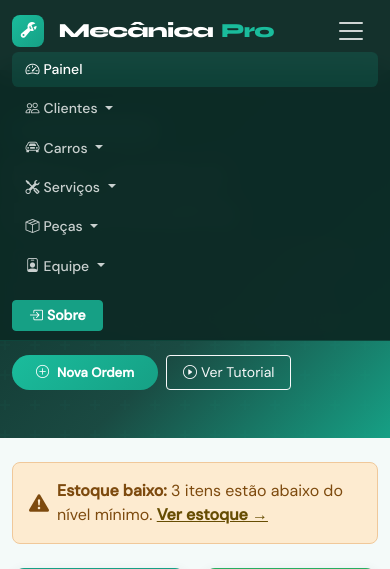
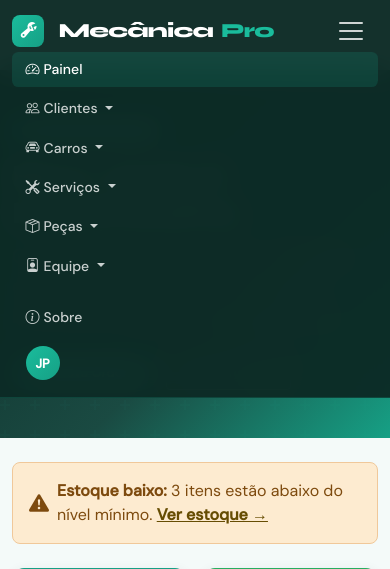
Before and after one commit to ThallesSorrilha/Oficina_Mecanica_DJango, a Django app: page / in a window 390 px wide, after a click that opens the changed part. Shown: the top 569 px of the page. Run offline with Django 5.2, Linux system fonts and the light colour scheme; the visitor is signed in with stand-in values (Sample User, id 1).

Commit message:
style(menu): exibindo todas as opções do menu

```diff
--- a/static/css/estilo.css
+++ b/static/css/estilo.css
@@ -115,6 +115,19 @@ h6,
   margin-left: 0.3em;
 }
 
+.navbar .user-menu-toggle {
+  background: transparent;
+  border: 0;
+  box-shadow: none;
+}
+.navbar .user-menu-toggle::after {
+  display: none;
+}
+.navbar .user-menu-toggle:focus,
+.navbar .user-menu-toggle:active {
+  box-shadow: none;
+}
+
 /* Dropdown */
 .dropdown-menu {
   background: #112e28;
@@ -185,6 +198,7 @@ h6,
   color: #fff;
   cursor: pointer;
   border: none;
+  flex: 0 0 auto;
 }
 
 /* Hamburguer */
--- a/website/templates/website/index.html
+++ b/website/templates/website/index.html
@@ -232,78 +232,39 @@
             </li>
           </ul>
 
-          <!-- ── Auth area (alinhado ao final) ──────────────────────────────────── -->
-          <div class="d-flex align-items-center gap-2 mt-3 mt-lg-0">
-            <!-- ESTADO: NÃO AUTENTICADO — link Sobre -->
-            <div id="authGuest" class="d-flex gap-2">
-              <a
-                href="{% url 'sobre' %}"
-                class="btn btn-primary btn-sm px-3 fw-semibold"
+          <!-- ── Ações do topo (mesma linguagem visual dos demais itens) ─────── -->
+          <ul
+            class="navbar-nav ms-lg-auto gap-1 align-items-lg-center mt-3 mt-lg-0"
           >
-                <i class="bi bi-box-arrow-in-right me-1"></i>Sobre
+            <li class="nav-item">
+              <a class="nav-link" href="{% url 'sobre' %}">
+                <i class="bi bi-info-circle me-1"></i>Sobre
               </a>
-            </div>
+            </li>
 
-            <!-- ESTADO: AUTENTICADO — dropdown de usuário (oculto por padrão) -->
-            <div id="authUser" class="d-none">
-              <div class="dropdown">
+            <li class="nav-item dropdown">
               <button
-                  class="btn p-0 border-0 d-flex align-items-center gap-2 text-white-50"
+                class="nav-link dropdown-toggle user-menu-toggle d-flex align-items-center gap-2"
+                type="button"
                 data-bs-toggle="dropdown"
-                  style="background: none"
+                aria-expanded="false"
               >
                 <span class="avatar-btn">JP</span>
-                  <span
-                    class="d-none d-lg-block text-white"
-                    style="font-size: 0.85rem; font-weight: 500"
-                    >João Pedro</span
-                  >
-                  <i class="bi bi-chevron-down" style="font-size: 0.7rem"></i>
+                <span class="visually-hidden">Menu do usuário</span>
               </button>
               <ul class="dropdown-menu dropdown-menu-end">
                 <li><span class="dropdown-header">Minha Conta</span></li>
                 <li>
-                    <a class="dropdown-item" href="#"
-                      ><i class="bi bi-person me-2"></i>Perfil</a
-                    >
-                  </li>
-                  <li>
-                    <a class="dropdown-item" href="#"
-                      ><i class="bi bi-gear me-2"></i>Configurações</a
-                    >
-                  </li>
-                  <li>
-                    <a class="dropdown-item" href="#"
-                      ><i class="bi bi-bell me-2"></i>Notificações
-                      <span class="badge bg-danger ms-1">3</span></a
-                    >
-                  </li>
-                  <li><hr class="dropdown-divider" /></li>
-                  <li><span class="dropdown-header">Empresa</span></li>
-                  <li>
-                    <a class="dropdown-item" href="#"
-                      ><i class="bi bi-building me-2"></i>Dados da Oficina</a
-                    >
-                  </li>
-                  <li>
-                    <a class="dropdown-item" href="#"
-                      ><i class="bi bi-people me-2"></i>Equipe</a
-                    >
-                  </li>
-                  <li><hr class="dropdown-divider" /></li>
-                  <li>
-                    <a
-                      class="dropdown-item text-danger"
-                      href="#"
-                      id="btnLogout"
-                    >
+                  <form method="post" action="{% url 'logout' %}" class="m-0">
+                    {% csrf_token %}
+                    <button type="submit" class="dropdown-item text-danger">
                       <i class="bi bi-box-arrow-right me-2"></i>Sair
-                    </a>
+                    </button>
+                  </form>
                 </li>
               </ul>
-              </div>
-            </div>
-          </div>
+            </li>
+          </ul>
         </div>
       </div>
     </nav>
```
Lines whose indentation alone changed are shown as unchanged.
